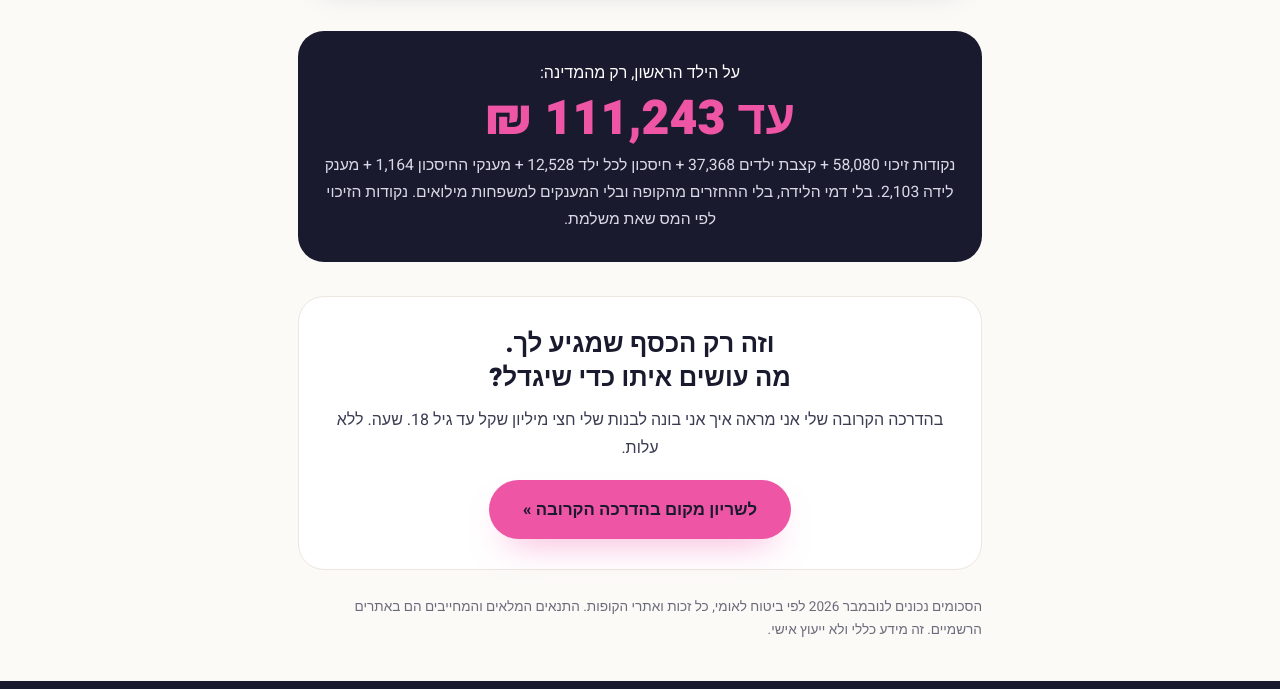
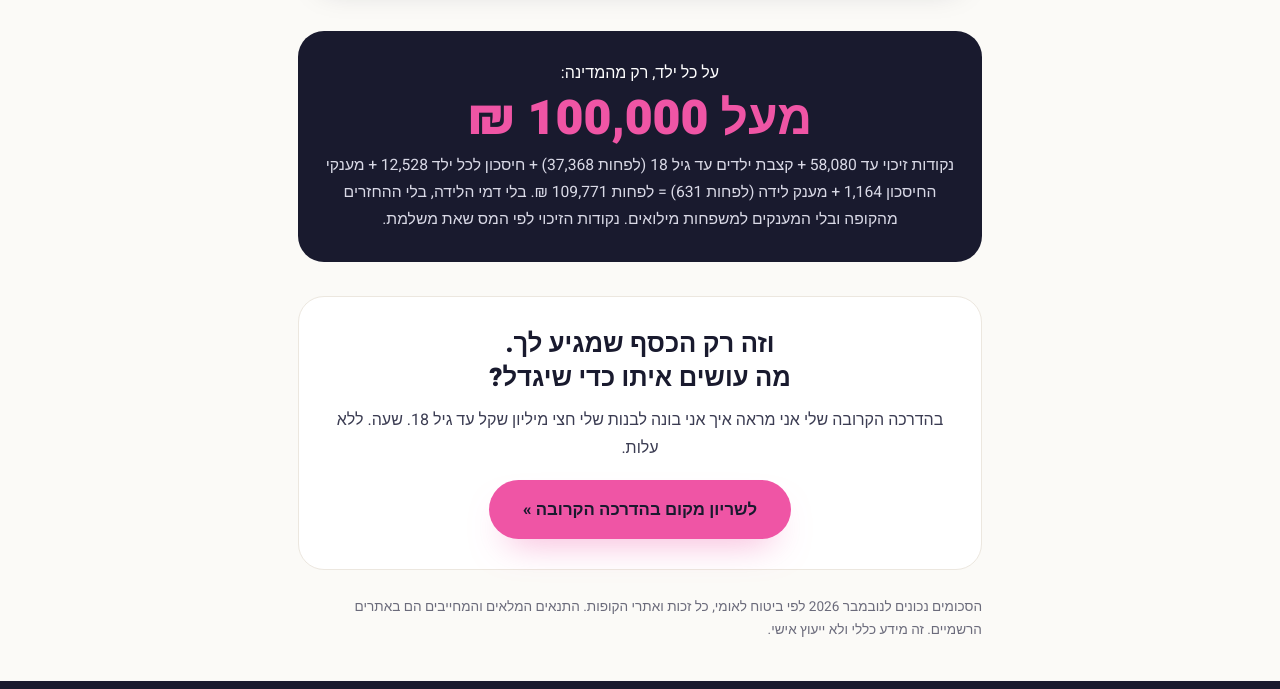
Before and after one commit to adinahirr-commits/mominvest-guides, a plain HTML site: page hatavot/index.html in a window 1280 px wide. Shown: the part 2844-3533 px from the top of the page. Drawn offline with Linux system fonts and the light colour scheme.

Commit message:
צ׳קליסט ההטבות: הסכום על כל ילד, לא רק הראשון
Co-Authored-By: Claude Opus 5.5 <noreply@anthropic.com>

```diff
--- a/hatavot/index.html
+++ b/hatavot/index.html
@@ -196,9 +196,9 @@
   </div>
 
   <div class="total">
-    <div>על הילד הראשון, רק מהמדינה:</div>
-    <div class="big num">עד 111,243 ₪</div>
-    <p>נקודות זיכוי 58,080 + קצבת ילדים 37,368 + חיסכון לכל ילד 12,528 + מענקי החיסכון 1,164 + מענק לידה 2,103. בלי דמי הלידה, בלי ההחזרים מהקופה ובלי המענקים למשפחות מילואים. נקודות הזיכוי לפי המס שאת משלמת.</p>
+    <div>על כל ילד, רק מהמדינה:</div>
+    <div class="big num">מעל 100,000 ₪</div>
+    <p>נקודות זיכוי עד 58,080 + קצבת ילדים עד גיל 18 (לפחות 37,368) + חיסכון לכל ילד 12,528 + מענקי החיסכון 1,164 + מענק לידה (לפחות 631) = לפחות 109,771 ₪. בלי דמי הלידה, בלי ההחזרים מהקופה ובלי המענקים למשפחות מילואים. נקודות הזיכוי לפי המס שאת משלמת.</p>
   </div>
 
   <div class="cta">
```
